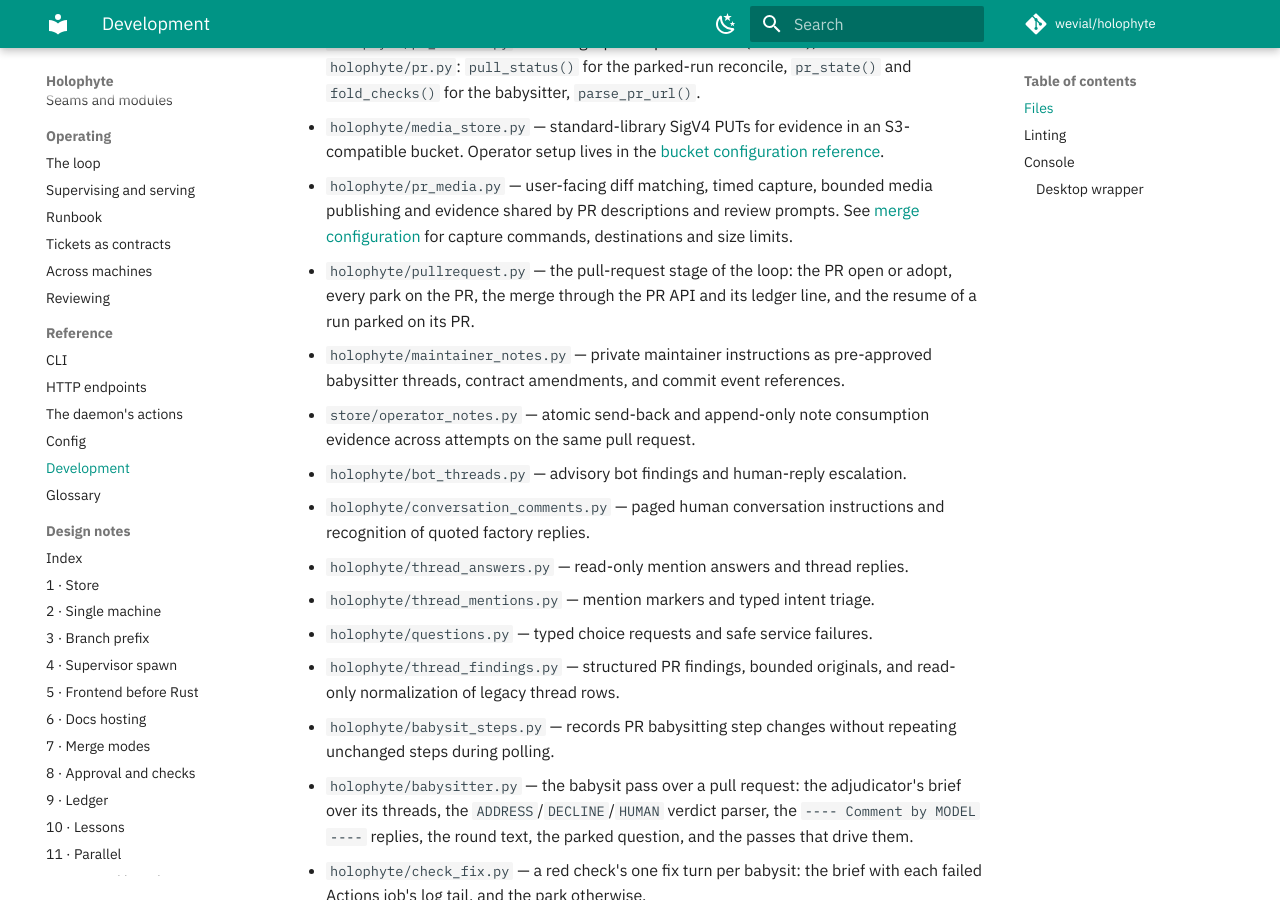
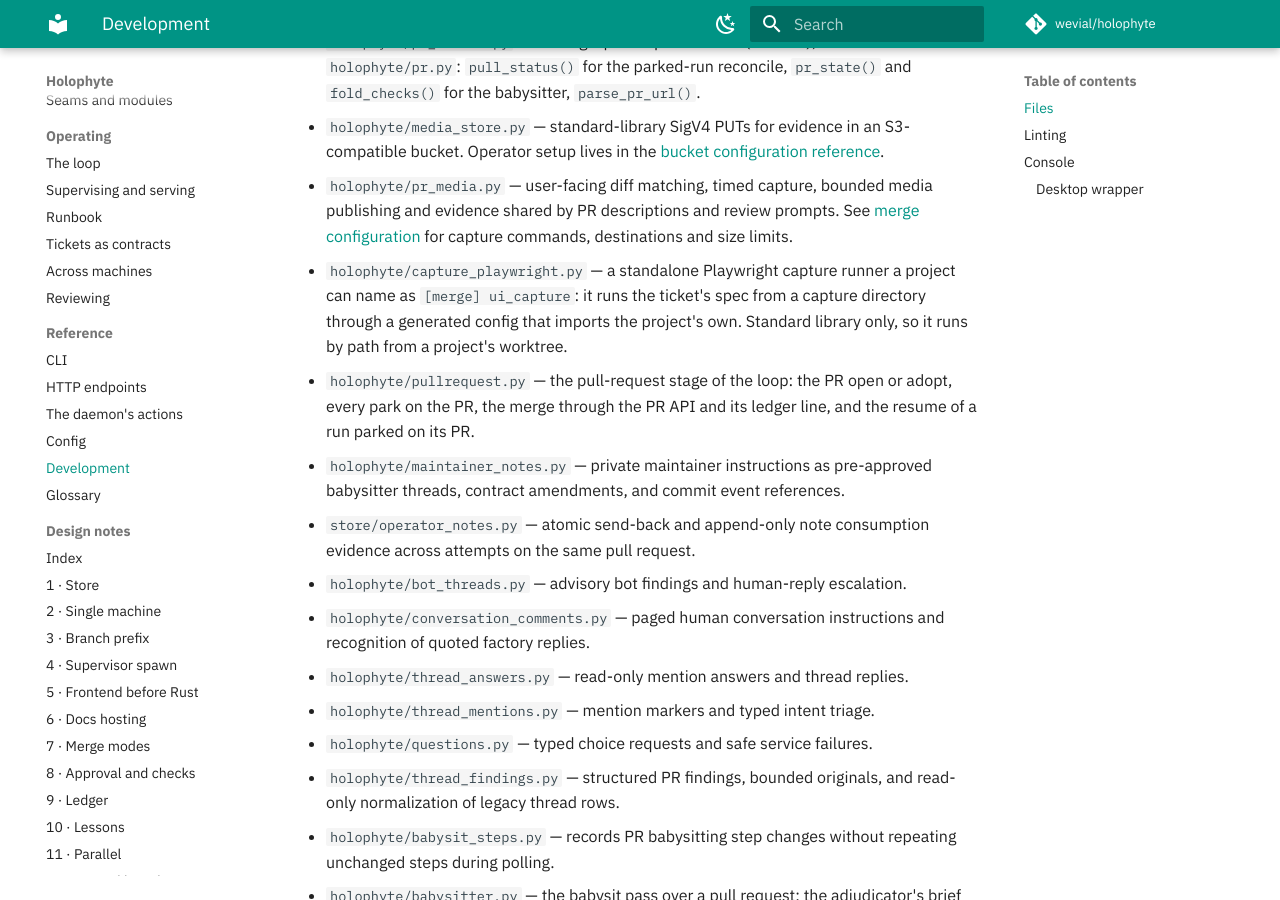
Before and after one commit to wevial/holophyte, an MkDocs documentation site: the page built from docs/development.md, in a window 1280 px wide and 900 px high, scrolled down 3649 px. Built offline with MkDocs 1.6.1 and Material for MkDocs 9.7.7, drawn with Linux system fonts in a browser that asks for light colours; comment, search, counter and statistics services are not loaded.

Commit message:
docs(development): name the capture runner in the package map (KO-650)
The unit check's DevelopmentDocTests requires every holophyte/*.py to be
named in docs/development.md; holophyte/capture_playwright.py was not.

```diff
--- a/docs/development.md
+++ b/docs/development.md
@@ -146,6 +146,10 @@ Each module, one line:
   media publishing and evidence shared by PR descriptions and review prompts.
   See [merge configuration](config.md#merge) for capture commands, destinations
   and size limits.
+- `holophyte/capture_playwright.py` — a standalone Playwright capture runner a
+  project can name as `[merge] ui_capture`: it runs the ticket's spec from a
+  capture directory through a generated config that imports the project's
+  own. Standard library only, so it runs by path from a project's worktree.
 - `holophyte/pullrequest.py` — the pull-request stage of the loop: the PR
   open or adopt, every park on the PR, the merge through the PR API and
   its ledger line, and the resume of a run parked on its PR.
```
